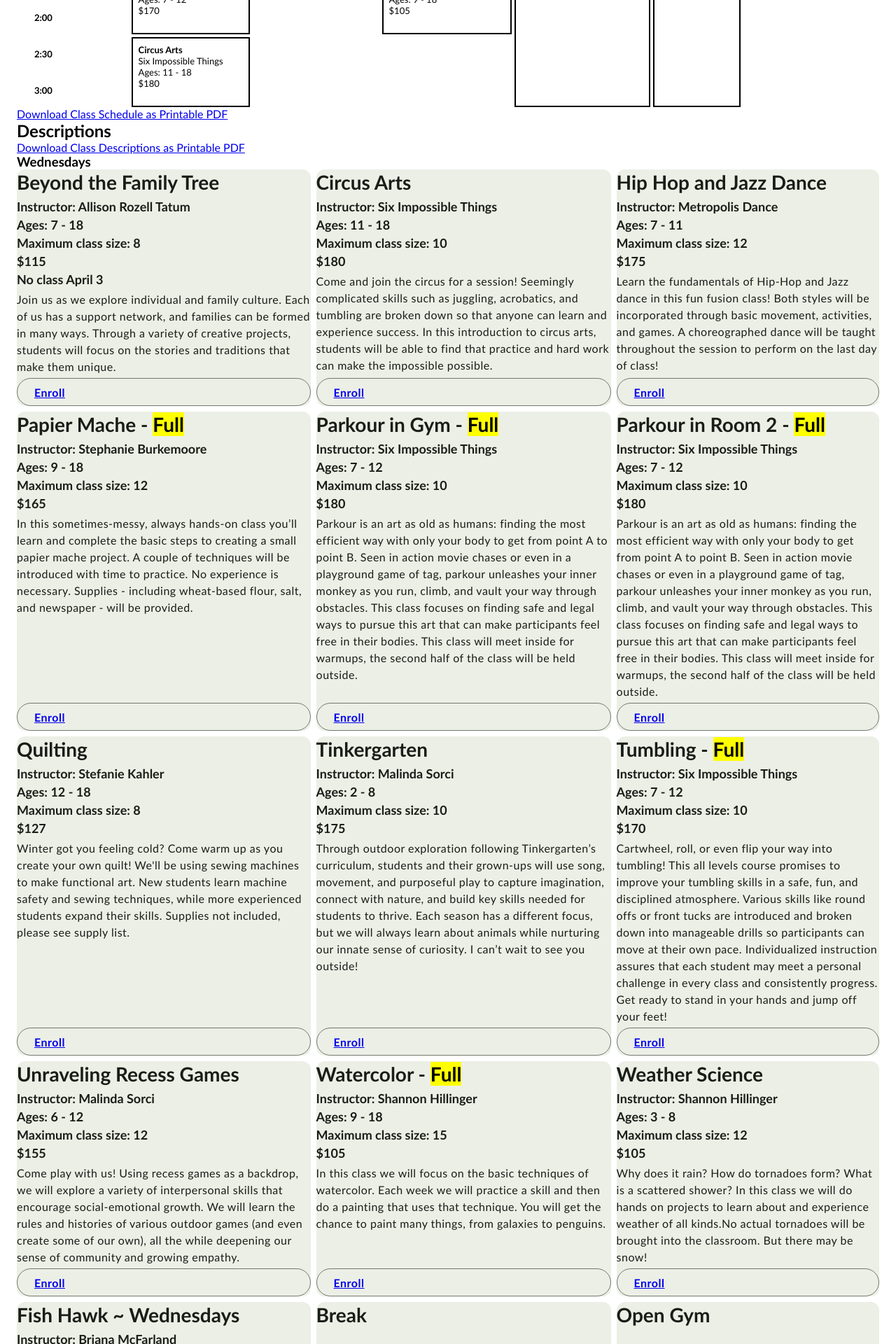
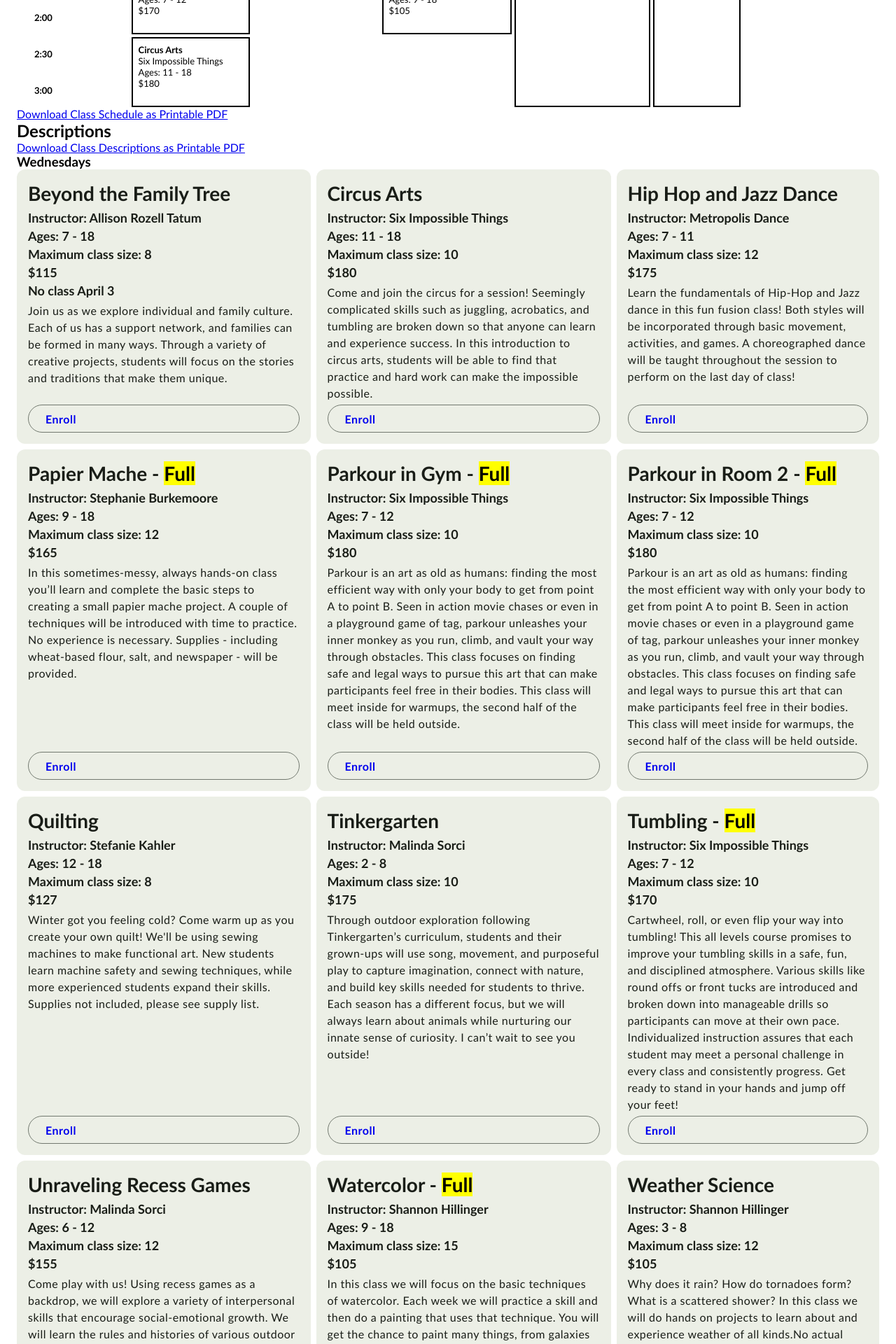
Before and after one commit to loyalheightshomeschool/loyalheightshomeschool.github.io, a Jekyll site: the page built from _quarters/2024-spring.html, in a window 1280 px wide. Shown: the part 708-2628 px from the top of the page at 70% size. Built offline with Jekyll 4.4.1, drawn with Linux system fonts in a browser that asks for light colours.

Commit message:
Update main.scss

```diff
--- a/_sass/main.scss
+++ b/_sass/main.scss
@@ -235,6 +235,7 @@ body {
 .card__filled {
   background-color: $surface-container;
   border-radius: 12px;
+  padding: 16px;
   color: $on-surface;
   &:target {
     background-color: $surface-container-highest;
@@ -243,6 +244,7 @@ body {
 .card__outlined {
   background-color: $surface;
   border-radius: 12px;
+  padding: 16px;
   color: $on-surface;
   border: 1px $outline-variant solid;
   &:target {
@@ -271,6 +273,7 @@ body {
   @include label-large;
   border-radius: 20px;
   border: 1px $outline solid;
+  text-decoration: none;
   &:hover {
     background-color: rgba(60,105,57,0.08);
   }
```
